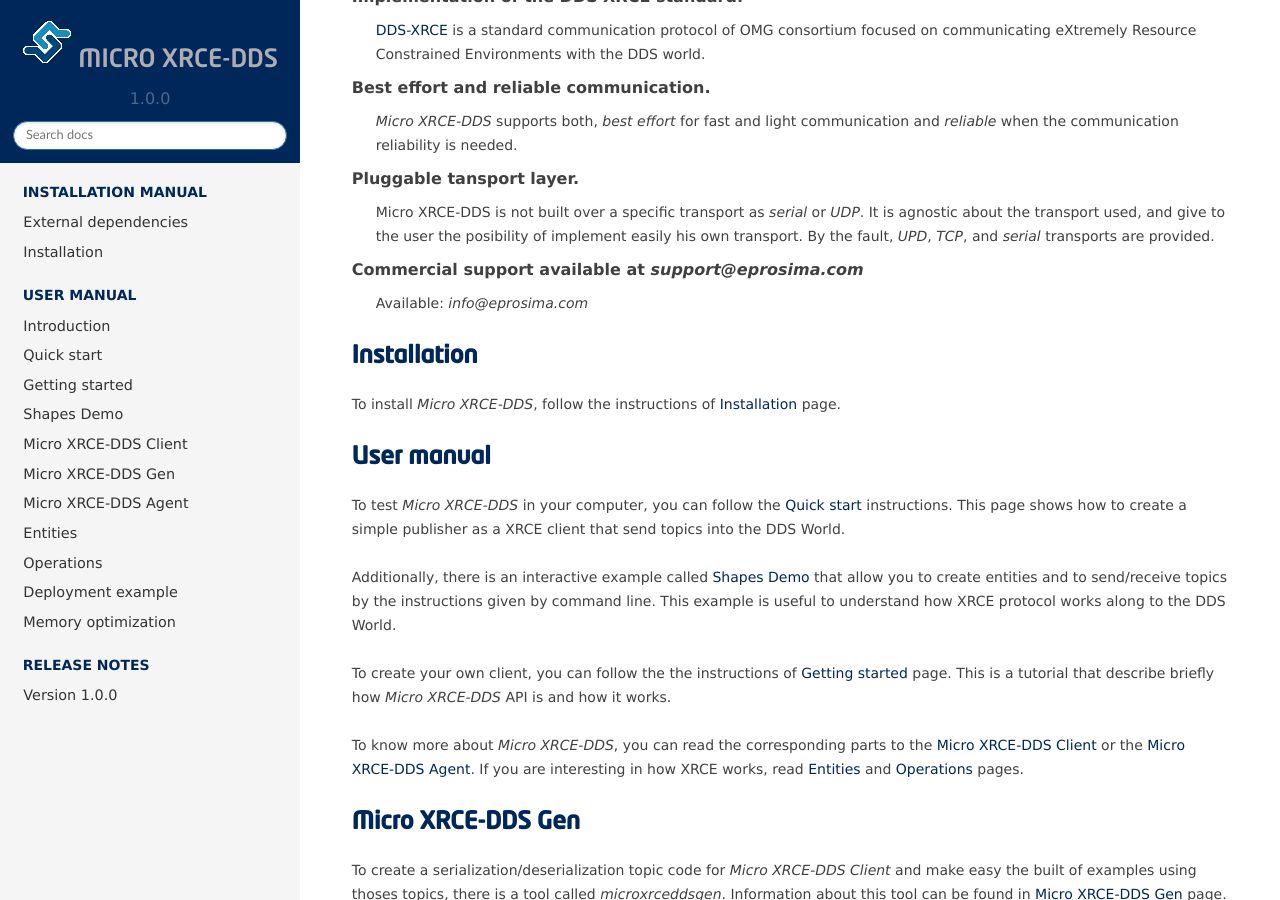
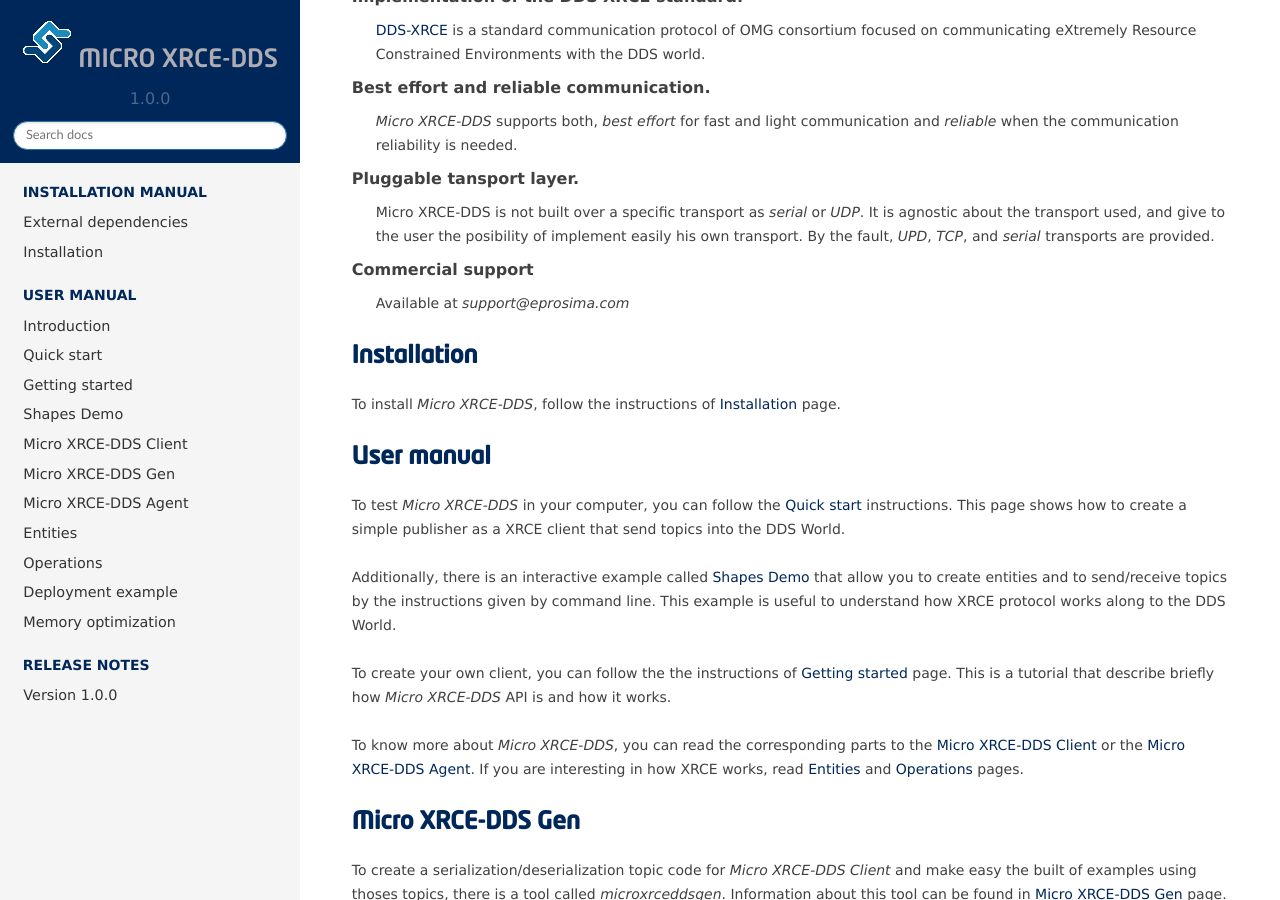
Before and after one commit to eProsima/Micro-XRCE-DDS-docs, a Sphinx documentation site: the page built from docs/index.rst, in a window 1280 px wide and 900 px high, scrolled down 1299 px. Built offline with Sphinx 7.4.7 and the Read the Docs theme 2.0.0, drawn with Linux system fonts in a browser that asks for light colours.

Commit message:
Changed support feature part.

```diff
--- a/docs/index.rst
+++ b/docs/index.rst
@@ -54,8 +54,8 @@
     It is agnostic about the transport used, and give to the user the posibility of implement easily his own transport.
     By the fault, *UPD*, *TCP*, and *serial* transports are provided.
 
-Commercial support available at `support@eprosima.com`
-    Available: `info@eprosima.com`
+Commercial support
+    Available at `support@eprosima.com`
 
 Installation
 ~~~~~~~~~~~~
```
